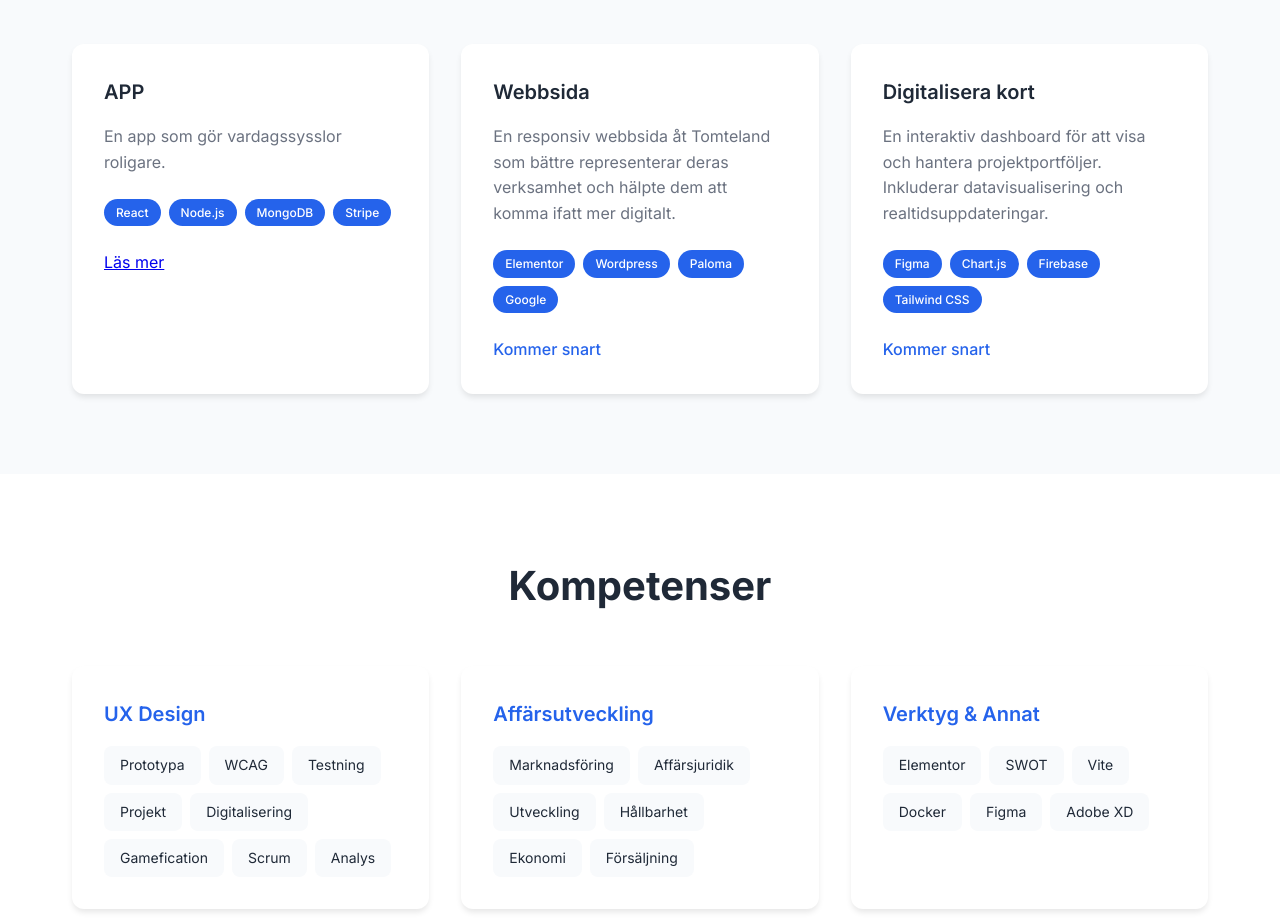
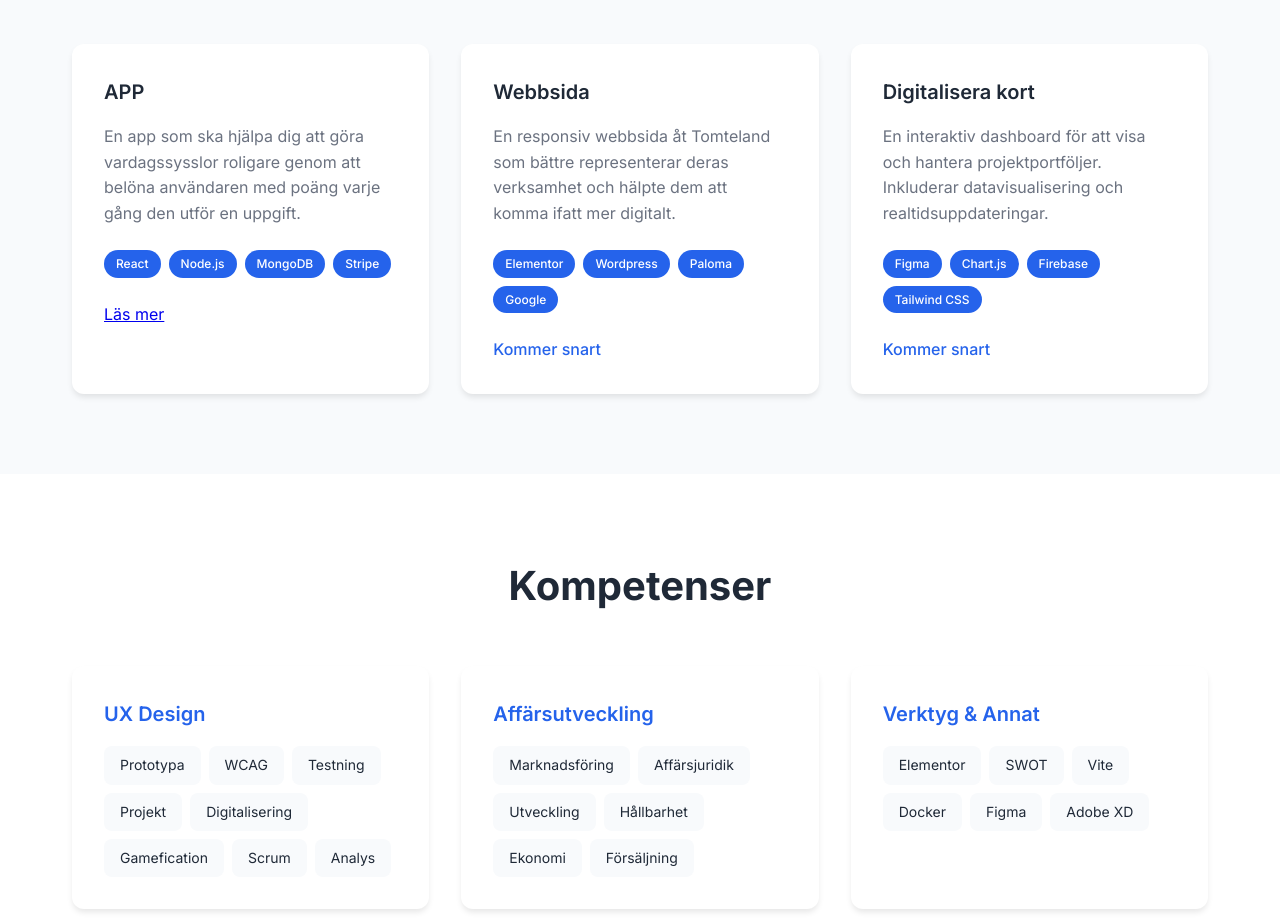
Before and after one commit to jonasfahlen-pixel/Portfolio, a plain HTML site: page index.html in a window 1280 px wide. Shown: the part 1460-2381 px from the top of the page. Drawn offline with Linux system fonts and the light colour scheme.

Commit message:
Update index.html

```diff
--- a/index.html
+++ b/index.html
@@ -460,7 +460,7 @@
             <div class="projects-grid">
                 <div class="project-card">
                     <h3>APP</h3>
-                    <p>En app som gör vardagssysslor roligare.</p>
+                    <p>En app som ska hjälpa dig att göra vardagssysslor roligare genom att belöna användaren med poäng varje gång den utför en uppgift.</p>
                     <div class="project-tech">
                         <span class="tech-tag">React</span>
                         <span class="tech-tag">Node.js</span>
```
